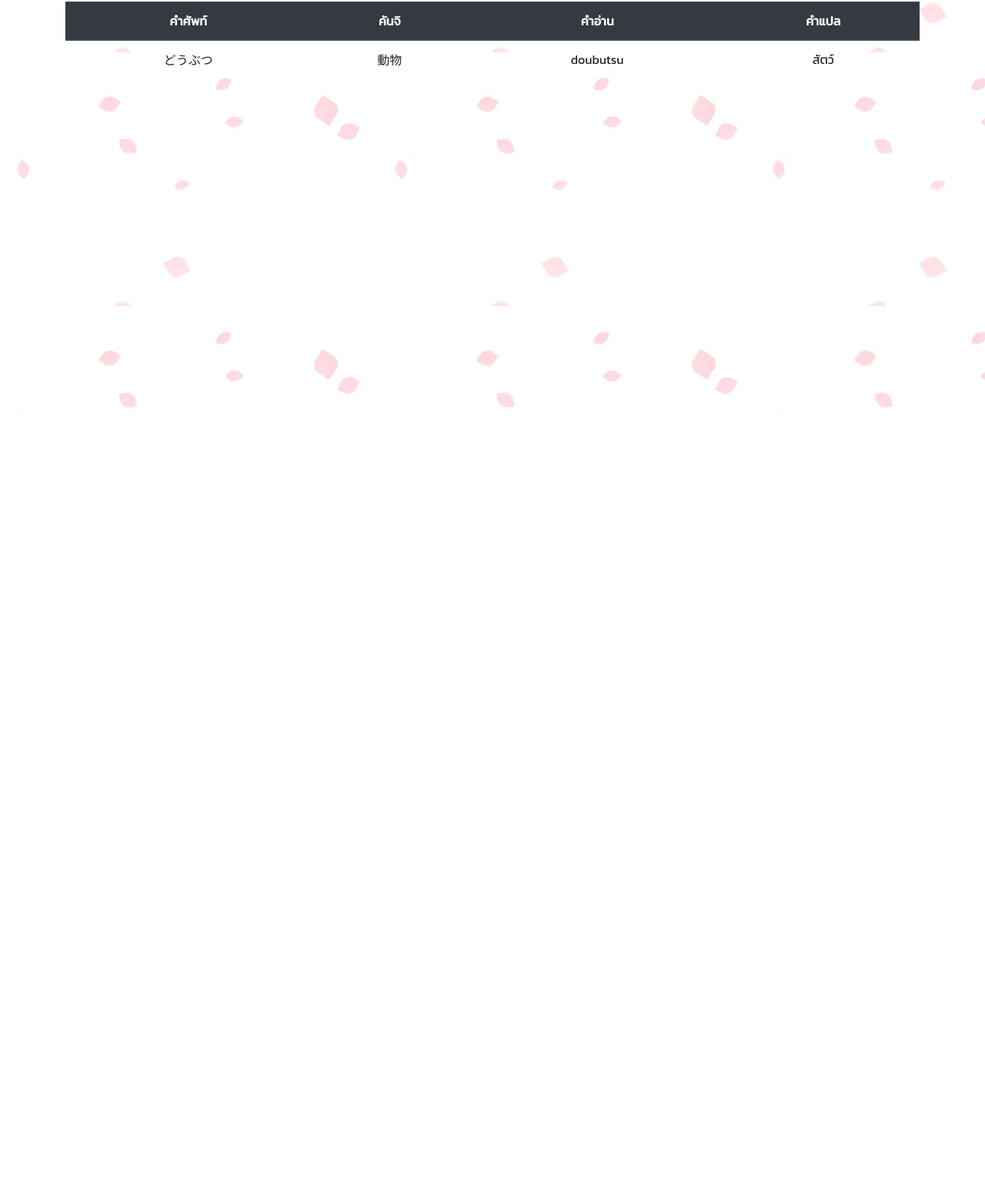
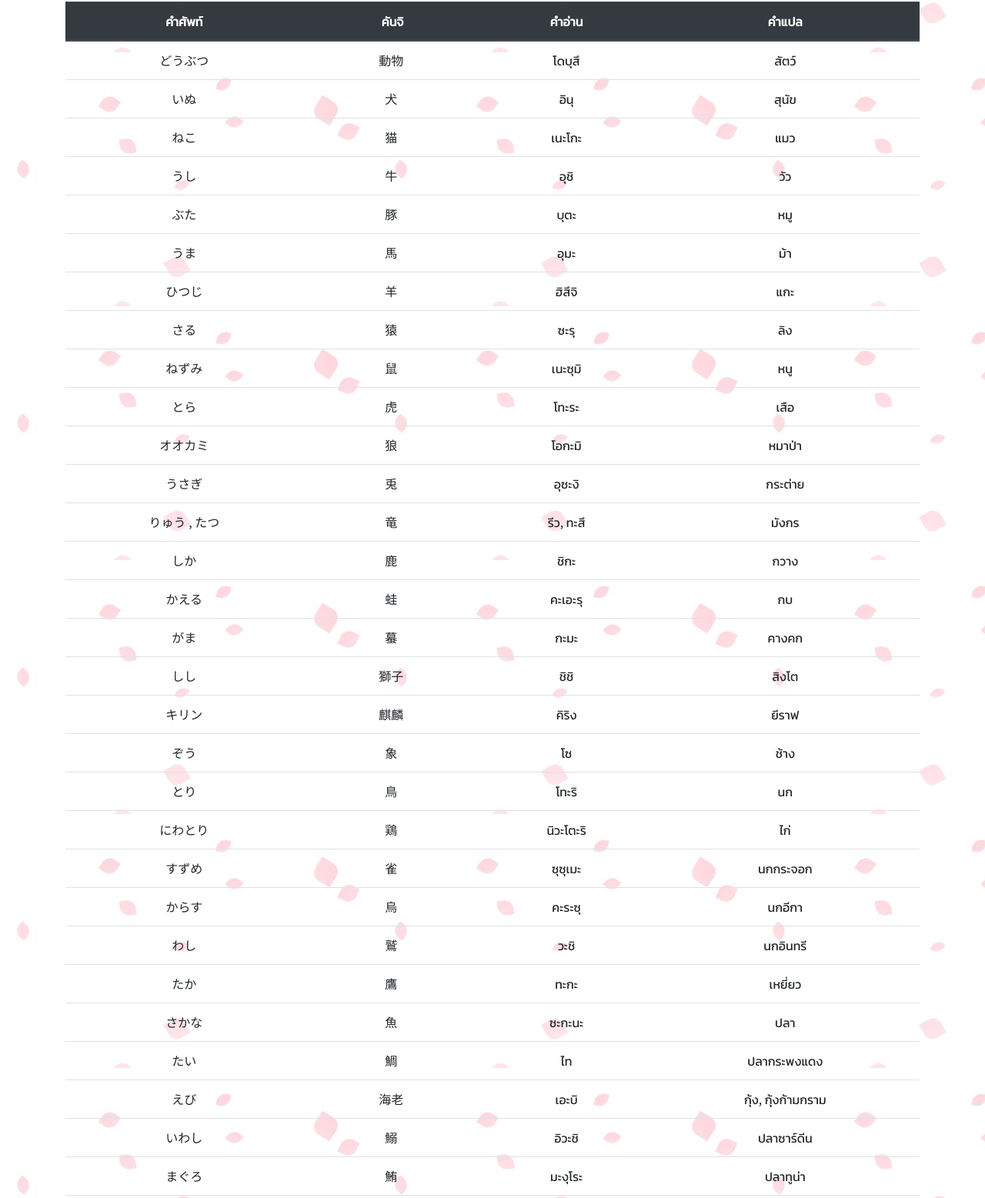
Before and after one commit to pawanrat11/JapaneseWeb2019, a plain HTML site: page docs/word/animal.html in a window 1280 px wide. Shown: the part 262-1819 px from the top of the page at 77% size. Before the commit the page ends 800 px from the top, so only its background shows below. Drawn offline with nearby package versions, Linux system fonts and the light colour scheme; files whose address does not match are found by name.

Commit message:
Commit word
Add json

```diff
--- a/docs/css/style.css
+++ b/docs/css/style.css
@@ -45,3 +45,7 @@ span {
 .lesson {
     font-size: 20px;
 }
+tr{
+    font-family: 'Noto Sans JP','Kanit', sans-serif;
+
+}
--- a/docs/word/animal.html
+++ b/docs/word/animal.html
@@ -9,6 +9,8 @@
     <link rel="stylesheet" href="../bootstrap/css/bootstrap.min.css">
     <link href="https://fonts.googleapis.com/css?family=Kanit|Noto+Sans+JP&display=swap" rel="stylesheet">
     <link rel="stylesheet" href="../css/style.css">
+
+
 </head>
 
 <body>
@@ -42,9 +44,9 @@
             <h1 class="jumbotron-heading">どうぶつ สัตว์</h1>
         </div>
     </section>
-
+    <!-- Word Table -->
     <div class="container">
-        <table class="table">
+        <table class="table" id="word">
             <thead class="thead-dark text-center">
                 <tr>
                     <th>คำศัพท์</th>
@@ -54,49 +56,62 @@
                 </tr>
             </thead>
             <tbody class="text-center">
-                <tr>
-                    <td><span>どうぶつ</span></td>
-                    <td><span>動物</span></td>
-                    <td>doubutsu</td>
-                    <td>สัตว์</td>
-                </tr>
+
             </tbody>
         </table>
 
-        <!-- どうぶつ、動物 – สัตว์ (โดบุสึ)
-            いぬ、犬 – สุนัข (อินุ)
-            ねこ、猫 – แมว (เนะโกะ)
-            うし、牛 – วัว (อุชิ)
-            ぶた、豚 – หมู (บุตะ)
-            うま、馬 – ม้า (อุมะ)
-            ひつじ、羊 – แกะ (ฮิสึจิ)
-            さる、猿 – ลิง (ซะรุ)
-            ねずみ、鼠 – หนู (เนะซุมิ)
-            とら、虎 – เสือ (โทะระ)
-            オオカミ、狼 – หมาป่า(โอกะมิ)
-            うさぎ、兎 – กระต่าย (อุซะงิ)
-            りゅう、たつ、竜 – มังกร (รีว, ทะสึ)
-            しか、鹿 – กวาง (ชิกะ) かえる、蛙 – กบ (คะเอะรุ) がま、蟇 – คางคก (กะมะ) しし、獅子 – สิงโต (ชิชิ) キリン、麒麟
-                – ยีราฟ (คิริง) ぞう、象 – ช้าง (โซ) とり、鳥 – นก (โทะริ) にわとり、鶏 – ไก่ (นิวะโตะริ) すずめ、雀 – นกกระจอก (ซุซุเมะ) からす、烏
-                – นกอีกา (คะระซุ) わし、鷲 – นกอินทรี
-                (วะชิ) たか、鷹 – เหยี่ยว (ทะกะ) さかな、魚 – ปลา (ซะกะนะ) たい、鯛 – ปลากระพงแดง (ไท) えび、海老 – กุ้ง, กุ้งก้ามกราม (เอะบิ)
-                いわし、鰯 – ปลาซาร์ดีน (อิวะชิ) まぐろ、鮪 – ปลาทูน่า (มะงุโระ) かつお、鰹 – ปลาแห้ง (คะสึโอะ) さんま、秋刀魚 – ปลาไพค์ (ซัมมะ)
-                あじ、鰺 – ปลาทูแขก (อะจิ) さば、鯖
-                – ปลาแมกเคอเรล (ซะบะ) イカ、烏賊 – หมึกกระดอง (อิกะ) タコ、蛸、章魚 – หมึกยักษ์ (ทะโกะ) むし、虫 – แมลง (มุชิ) ちょう、蝶 –
-                ผีเสื้อ (โช) ガ、蛾 – มอด (กะ) せみ、蝉 – จักจั่น (เซะมิ) トンボ、蜻蛉 – แมลงปอ (ทมโบะ) バッタ、飛蝗 – ตั๊กแตน (บัตตะ) クモ、蜘蛛 –
-                แมงมุม (คุโมะ) ホタル、蛍 – หิ่งห้อย
-                (โฮะตะรุ) ハエ、蝿、蠅 – แมลงวันบ้าน (ฮะเอะ) カ、蚊 – ยุง (คะ) ゴキブリ、蜚蠊 – แมลงสาบ (โกะกิบุริ) カタツムリ、蝸牛 – หอยทาก
-                (คะตะสึมุริ) ナメクジ、蛞蝓 – ทาก (นะเมะกุจิ) ミミズ、蚯蚓 – ไส้เดือน (มิมิซุ) かい、貝 – หอย (ไค) かいがら、貝殻 – shell (ไคงะระ)
-                トカゲ、蜥蜴 – จิ้งจก (โทะกะเงะ) へび、蛇 –
-                งู (เฮะบิ) -->
     </div>
+    <!-- JS script for query word json -->
+    <script>
+        let requestURL = 'animal.json'; // request file JSON
+        let request = new XMLHttpRequest();
+        request.onreadystatechange = function () {
+            if (request.readyState == 4 && request.status == 200) {
+                var myJSON = JSON.parse(request.responseText);
+                myFunction(myJSON);
+            }
+        };
+        request.open("GET", requestURL, true);
+        request.send();
 
+        // show value from JSON file to HTML
+        function myFunction(myObj) {
+            var table = document.getElementById('word').getElementsByTagName('tbody')[0];
+            // row
+            for (let i = 0; i < myObj.animal.length; i++) {
+                var row = table.insertRow(-1);
+                //cell
+                for (let j = 0; j < 4; j++) {
+                    var cell = row.insertCell(-1);
+                    if (j == 0) {
+                        text = myObj.animal[i].word;
+                    }
+                    else if (j == 1) {
+                        text = myObj.animal[i].kanji;
+                    }
+                    else if (j == 2) {
+                        text = myObj.animal[i].sound;
+                    }
+                    else if (j == 3) {
+                        text = myObj.animal[i].meaning;
+                    }
+
+                    cell.innerHTML = text;
+                }
+
+            }
+
+
+
+        }
+    </script>
     <!-- Jquery Bootstrap -->
     <script src="../node_modules/jquery/dist/jquery.min.js"></script>
     <!-- Js Script Bootstrap -->
     <script src="../bootstrap/js/bootstrap.min.js"></script>
 
 
+
 </body>
 
 </html>
--- /dev/null
+++ b/docs/word/animal.json
@@ -0,0 +1,328 @@
+{
+    "animal": [
+        {
+            "word": "どうぶつ",
+            "kanji": "動物 ",
+            "meaning": " สัตว์ ",
+            "sound": "โดบุสึ"
+        },
+        {
+            "word": "いぬ",
+            "kanji": "犬 ",
+            "meaning": " สุนัข ",
+            "sound": "อินุ"
+        },
+        {
+            "word": "ねこ",
+            "kanji": "猫 ",
+            "meaning": " แมว ",
+            "sound": "เนะโกะ"
+        },
+        {
+            "word": "うし",
+            "kanji": "牛 ",
+            "meaning": " วัว ",
+            "sound": "อุชิ"
+        },
+        {
+            "word": "ぶた",
+            "kanji": "豚 ",
+            "meaning": " หมู ",
+            "sound": "บุตะ"
+        },
+        {
+            "word": "うま",
+            "kanji": "馬 ",
+            "meaning": " ม้า ",
+            "sound": "อุมะ"
+        },
+        {
+            "word": "ひつじ",
+            "kanji": "羊 ",
+            "meaning": " แกะ ",
+            "sound": "ฮิสึจิ"
+        },
+        {
+            "word": "さる",
+            "kanji": "猿 ",
+            "meaning": " ลิง ",
+            "sound": "ซะรุ"
+        },
+        {
+            "word": "ねずみ",
+            "kanji": "鼠 ",
+            "meaning": " หนู ",
+            "sound": "เนะซุมิ"
+        },
+        {
+            "word": "とら",
+            "kanji": "虎 ",
+            "meaning": " เสือ ",
+            "sound": "โทะระ"
+        },
+        {
+            "word": "オオカミ",
+            "kanji": "狼 ",
+            "meaning": " หมาป่า ",
+            "sound": "โอกะมิ"
+        },
+        {
+            "word": "うさぎ",
+            "kanji": "兎 ",
+            "meaning": " กระต่าย ",
+            "sound": "อุซะงิ"
+        },
+        {
+            "word": "りゅう , たつ",
+            "kanji": " 竜 ",
+            "meaning": " มังกร ",
+            "sound": "รีว, ทะสึ"
+        },
+        {
+            "word": "しか",
+            "kanji": "鹿 ",
+            "meaning": " กวาง ",
+            "sound": "ชิกะ"
+        },
+        {
+            "word": "かえる",
+            "kanji": "蛙 ",
+            "meaning": " กบ ",
+            "sound": "คะเอะรุ"
+        },
+        {
+            "word": "がま",
+            "kanji": "蟇 ",
+            "meaning": " คางคก ",
+            "sound": "กะมะ"
+        },
+        {
+            "word": "しし",
+            "kanji": "獅子 ",
+            "meaning": " สิงโต ",
+            "sound": "ชิชิ"
+        },
+        {
+            "word": "キリン",
+            "kanji": "麒麟 ",
+            "meaning": " ยีราฟ ",
+            "sound": "คิริง"
+        },
+        {
+            "word": "ぞう",
+            "kanji": "象 ",
+            "meaning": " ช้าง ",
+            "sound": "โซ"
+        },
+        {
+            "word": "とり",
+            "kanji": "鳥 ",
+            "meaning": " นก ",
+            "sound": "โทะริ"
+        },
+        {
+            "word": "にわとり",
+            "kanji": "鶏 ",
+            "meaning": " ไก่ ",
+            "sound": "นิวะโตะริ"
+        },
+        {
+            "word": "すずめ",
+            "kanji": "雀 ",
+            "meaning": " นกกระจอก ",
+            "sound": "ซุซุเมะ"
+        },
+        {
+            "word": "からす",
+            "kanji": "烏 ",
+            "meaning": " นกอีกา ",
+            "sound": "คะระซุ"
+        },
+        {
+            "word": "わし",
+            "kanji": "鷲 ",
+            "meaning": " นกอินทรี ",
+            "sound": "วะชิ"
+        },
+        {
+            "word": "たか",
+            "kanji": "鷹 ",
+            "meaning": " เหยี่ยว ",
+            "sound": "ทะกะ"
+        },
+        {
+            "word": "さかな",
+            "kanji": "魚 ",
+            "meaning": " ปลา ",
+            "sound": "ซะกะนะ"
+        },
+        {
+            "word": "たい",
+            "kanji": "鯛 ",
+            "meaning": " ปลากระพงแดง ",
+            "sound": "ไท"
+        },
+        {
+            "word": "えび",
+            "kanji": "海老 ",
+            "meaning": " กุ้ง, กุ้งก้ามกราม ",
+            "sound": "เอะบิ"
+        },
+        {
+            "word": "いわし",
+            "kanji": "鰯 ",
+            "meaning": " ปลาซาร์ดีน ",
+            "sound": "อิวะชิ"
+        },
+        {
+            "word": "まぐろ",
+            "kanji": "鮪 ",
+            "meaning": " ปลาทูน่า ",
+            "sound": "มะงุโระ"
+        },
+        {
+            "word": "かつお",
+            "kanji": "鰹 ",
+            "meaning": " ปลาแห้ง ",
+            "sound": "คะสึโอะ"
+        },
+        {
+            "word": "さんま",
+            "kanji": "秋刀魚 ",
+            "meaning": " ปลาไพค์ ",
+            "sound": "ซัมมะ"
+        },
+        {
+            "word": "あじ",
+            "kanji": "鰺 ",
+            "meaning": " ปลาทูแขก ",
+            "sound": "อะจิ"
+        },
+        {
+            "word": "さば",
+            "kanji": "鯖 ",
+            "meaning": " ปลาแมกเคอเรล ",
+            "sound": "ซะบะ"
+        },
+        {
+            "word": "イカ",
+            "kanji": "烏賊 ",
+            "meaning": " หมึกกระดอง ",
+            "sound": "อิกะ"
+        },
+        {
+            "word": "タコ",
+            "kanji": "蛸 , 章魚 ",
+            "meaning": " หมึกยักษ์ ",
+            "sound": "ทะโกะ"
+        },
+        {
+            "word": "むし",
+            "kanji": "虫 ",
+            "meaning": " แมลง ",
+            "sound": "มุชิ"
+        },
+        {
+            "word": "ちょう",
+            "kanji": "蝶 ",
+            "meaning": " ผีเสื้อ ",
+            "sound": "โช"
+        },
+        {
+            "word": "ガ",
+            "kanji": "蛾 ",
+            "meaning": " มอด ",
+            "sound": "กะ"
+        },
+        {
+            "word": "せみ",
+            "kanji": "蝉 ",
+            "meaning": " จักจั่น ",
+            "sound": "เซะมิ"
+        },
+        {
+            "word": "トンボ",
+            "kanji": "蜻蛉 ",
+            "meaning": " แมลงปอ ",
+            "sound": "ทมโบะ"
+        },
+        {
+            "word": "バッタ",
+            "kanji": "飛蝗 ",
+            "meaning": " ตั๊กแตน ",
+            "sound": "บัตตะ"
+        },
+        {
+            "word": "クモ",
+            "kanji": "蜘蛛 ",
+            "meaning": " แมงมุม ",
+            "sound": "คุโมะ"
+        },
+        {
+            "word": "ホタル",
+            "kanji": "蛍 ",
+            "meaning": " หิ่งห้อย ",
+            "sound": "โฮะตะรุ"
+        },
+        {
+            "word": "ハエ",
+            "kanji": "蝿 , 蠅 ",
+            "meaning": " แมลงวันบ้าน ",
+            "sound": "ฮะเอะ"
+        },
+        {
+            "word": "カ",
+            "kanji": "蚊 ",
+            "meaning": " ยุง ",
+            "sound": "คะ"
+        },
+        {
+            "word": "ゴキブリ",
+            "kanji": "蜚蠊 ",
+            "meaning": " แมลงสาบ ",
+            "sound": "โกะกิบุริ"
+        },
+        {
+            "word": "カタツムリ",
+            "kanji": "蝸牛 ",
+            "meaning": " หอยทาก ",
+            "sound": "คะตะสึมุริ"
+        },
+        {
+            "word": "ナメクジ",
+            "kanji": "蛞蝓 ",
+            "meaning": " ทาก ",
+            "sound": "นะเมะกุจิ"
+        },
+        {
+            "word": "ミミズ",
+            "kanji": "蚯蚓 ",
+            "meaning": " ไส้เดือน ",
+            "sound": "มิมิซุ"
+        },
+        {
+            "word": "かい",
+            "kanji": "貝 ",
+            "meaning": " หอย ",
+            "sound": "ไค"
+        },
+        {
+            "word": "かいがら",
+            "kanji": "貝殻 ",
+            "meaning": " shell ",
+            "sound": "ไคงะระ"
+        },
+        {
+            "word": "トカゲ",
+            "kanji": "蜥蜴 ",
+            "meaning": " จิ้งจก ",
+            "sound": "โทะกะเงะ"
+        },
+        {
+            "word": "へび",
+            "kanji": "蛇 ",
+            "meaning": " งู ",
+            "sound": "เฮะบิ"
+        }
+    ]
+}
```
Also changed, not shown: docs/word/หมวดสัตว์ - Google Chrome 23-Oct-19 3_57_43 PM.png (added), 1 other file. Lines whose indentation alone changed are shown as unchanged.
